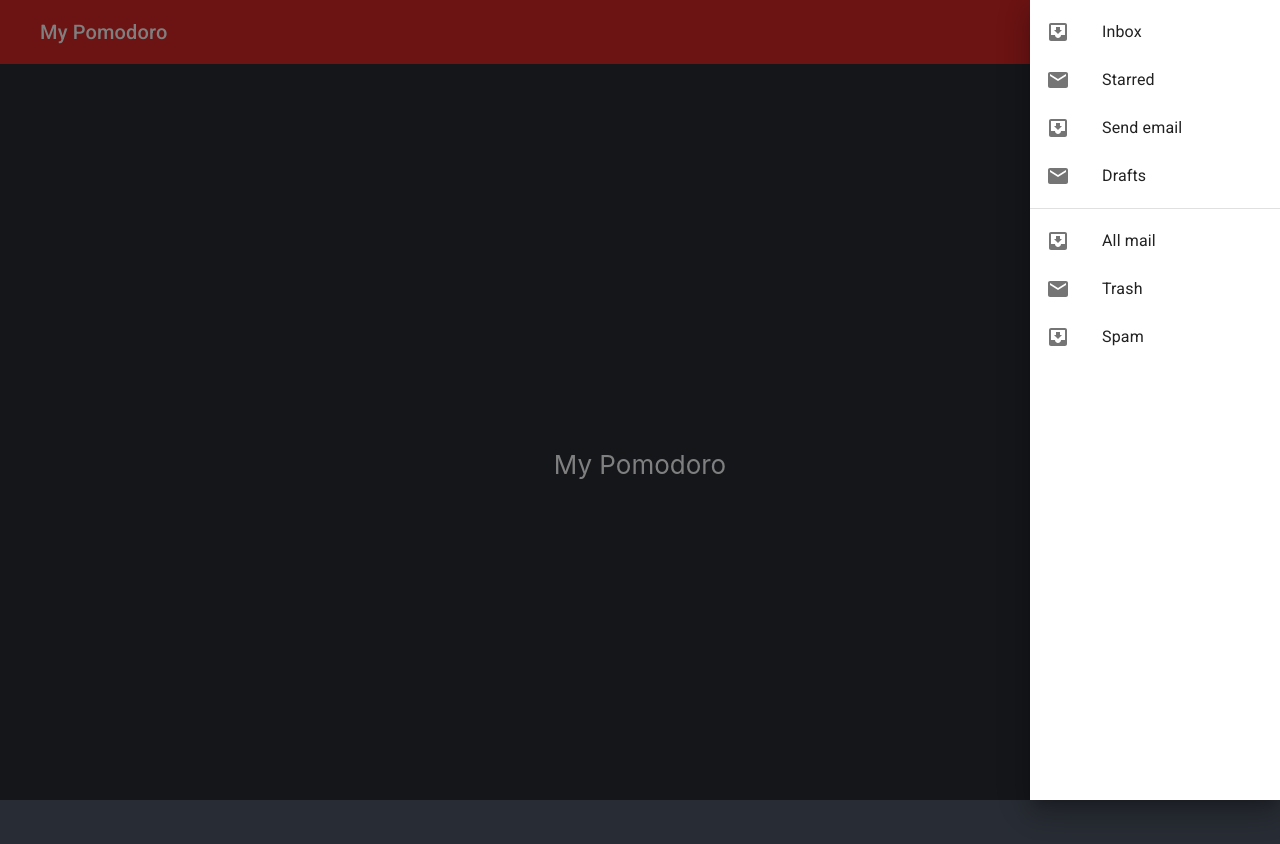
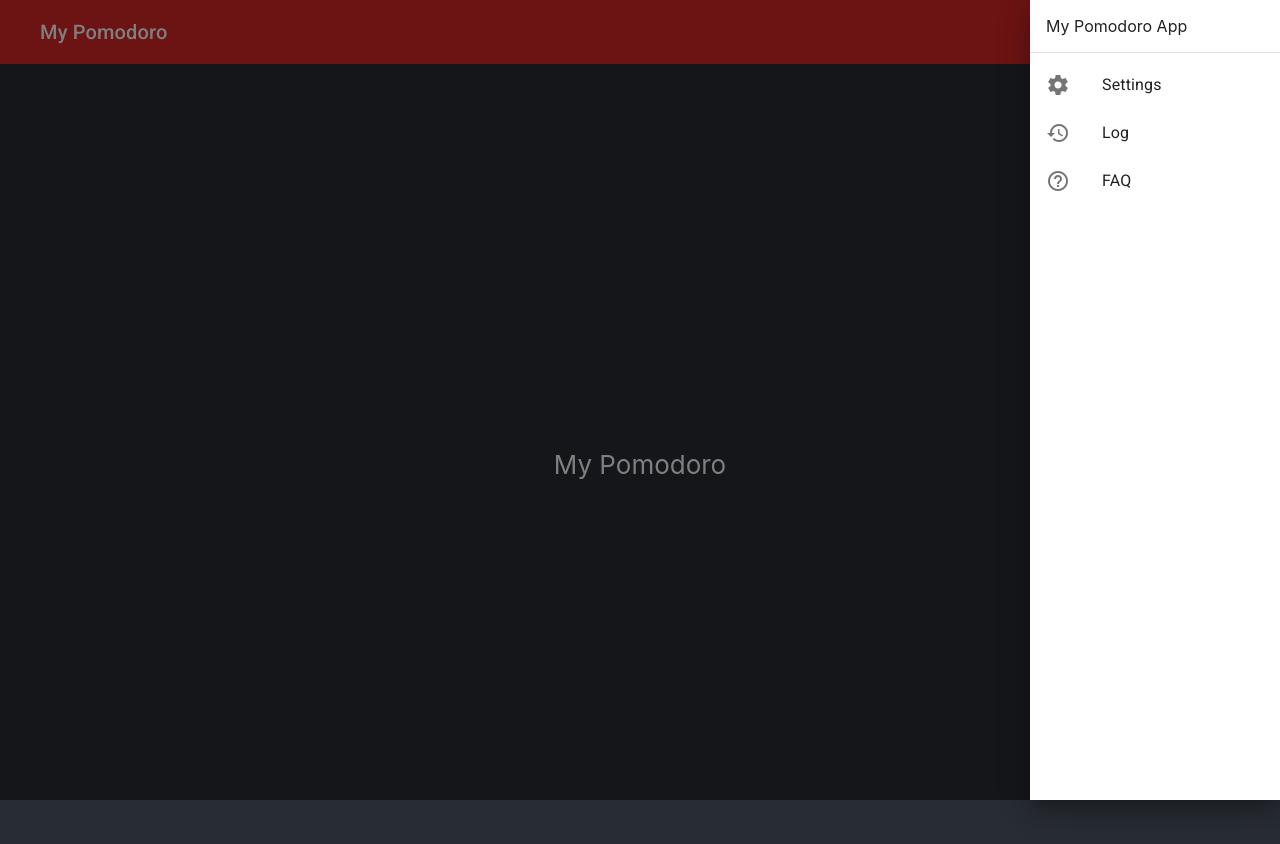
Before and after one commit to giovanizanetti/MY-POMDORO, a React (Create React App) app: page / in a window 1280 px wide. Both pictures are taken after a click on the button "menu". Shown: the top 844 px of the page. Built offline with nearby package versions, Linux system fonts and the light colour scheme.

Commit message:
ref: remove unused code

```diff
--- a/src/components/Navivation/SideBar.js
+++ b/src/components/Navivation/SideBar.js
@@ -1,6 +1,6 @@
 import React from 'react'
 import clsx from 'clsx'
-import { makeStyles } from '@material-ui/core/styles'
+import { useSideBarStyles } from './style'
 import {
   Drawer,
   List,
@@ -9,54 +9,38 @@ import {
   ListItemIcon,
   ListItemText,
 } from '@material-ui/core'
-// import Drawer from '@material-ui/core/Drawer'
-// import List from '@material-ui/core/List'
-// import Divider from '@material-ui/core/Divider'
-// import ListItem from '@material-ui/core/ListItem'
-// import ListItemIcon from '@material-ui/core/ListItemIcon'
-// import ListItemText from '@material-ui/core/ListItemText'
-import InboxIcon from '@material-ui/icons/MoveToInbox'
-import MailIcon from '@material-ui/icons/Mail'
 
-const useStyles = makeStyles({
-  list: {
-    width: 250,
-  },
-  fullList: {
-    width: 'auto',
-  },
-})
+import Icon from '@material-ui/core/Icon'
 
 export default function TemporaryDrawer({ toggleSideBar, isVisible }) {
-  const classes = useStyles()
+  const { list, fullList } = useSideBarStyles()
 
-  const list = (anchor) => (
+  const renderList = (anchor) => (
     <div
-      className={clsx(classes.list, {
-        [classes.fullList]: anchor === 'top' || anchor === 'bottom',
+      className={clsx(list, {
+        [fullList]: anchor === 'top' || anchor === 'bottom',
       })}
       role='presentation'
       onClick={toggleSideBar()}
       onKeyDown={toggleSideBar()}
     >
       <List>
-        {['Inbox', 'Starred', 'Send email', 'Drafts'].map((text, index) => (
-          <ListItem button key={text}>
-            <ListItemIcon>
-              {index % 2 === 0 ? <InboxIcon /> : <MailIcon />}
+        <ListItem button>My Pomodoro App</ListItem>
+      </List>
+
+      <Divider />
+
+      <List>
+        {[
+          { name: 'Settings', icon: 'settings' },
+          { name: 'Log', icon: 'history' },
+          { name: 'FAQ', icon: 'help_outline' },
+        ].map((item) => (
+          <ListItem button key={item.name}>
+            <ListItemIcon childre=''>
+              <Icon>{item.icon}</Icon>
             </ListItemIcon>
-            <ListItemText primary={text} />
-          </ListItem>
-        ))}
-      </List>
-      <Divider />
-      <List>
-        {['All mail', 'Trash', 'Spam'].map((text, index) => (
-          <ListItem button key={text}>
-            <ListItemIcon>
-              {index % 2 === 0 ? <InboxIcon /> : <MailIcon />}
-            </ListItemIcon>
-            <ListItemText primary={text} />
+            <ListItemText primary={item.name} />
           </ListItem>
         ))}
       </List>
@@ -66,11 +50,11 @@ export default function TemporaryDrawer({ toggleSideBar, isVisible }) {
   return (
     <div>
       {
-        <React.Fragment>
+        <>
           <Drawer anchor='right' open={isVisible} onClose={toggleSideBar()}>
-            {list('right')}
+            {renderList('right')}
           </Drawer>
-        </React.Fragment>
+        </>
       }
     </div>
   )
--- a/src/components/Navivation/index.js
+++ b/src/components/Navivation/index.js
@@ -1,14 +1,11 @@
 import React, { useState } from 'react'
-import AppBar from '@material-ui/core/AppBar'
-import Toolbar from '@material-ui/core/Toolbar'
-import Typography from '@material-ui/core/Typography'
-import IconButton from '@material-ui/core/IconButton'
+import { AppBar, Toolbar, Typography, IconButton } from '@material-ui/core'
+import { useNavStyles } from './style'
 import MenuIcon from '@material-ui/icons/Menu'
 import SideBar from './SideBar'
-import { useStyles } from './style'
 
 const Navigation = () => {
-  const { root, alignNavItems, logo, menuButton } = useStyles()
+  const { root, alignNavItems, logo, menuButton } = useNavStyles()
   const [isVisible, setIsVisible] = useState(false)
 
   const toggleSideBar = () => (event) => {
@@ -18,7 +15,6 @@ const Navigation = () => {
     ) {
       return
     }
-
     setIsVisible(!isVisible)
   }
 
--- a/src/components/Navivation/style.js
+++ b/src/components/Navivation/style.js
@@ -1,6 +1,6 @@
 import { makeStyles } from '@material-ui/core/styles'
 
-export const useStyles = makeStyles((theme) => ({
+export const useNavStyles = makeStyles((theme) => ({
   root: {
     flexGrow: 1,
     backgroundColor: '#d92626',
@@ -16,3 +16,12 @@ export const useStyles = makeStyles((theme) => ({
     marginLeft: theme.spacing(2),
   },
 }))
+
+export const useSideBarStyles = makeStyles({
+  list: {
+    width: 250,
+  },
+  fullList: {
+    width: 'auto',
+  },
+})
```
Also changed, not shown: 1 other file (tests, documents, lock files or other folders).
